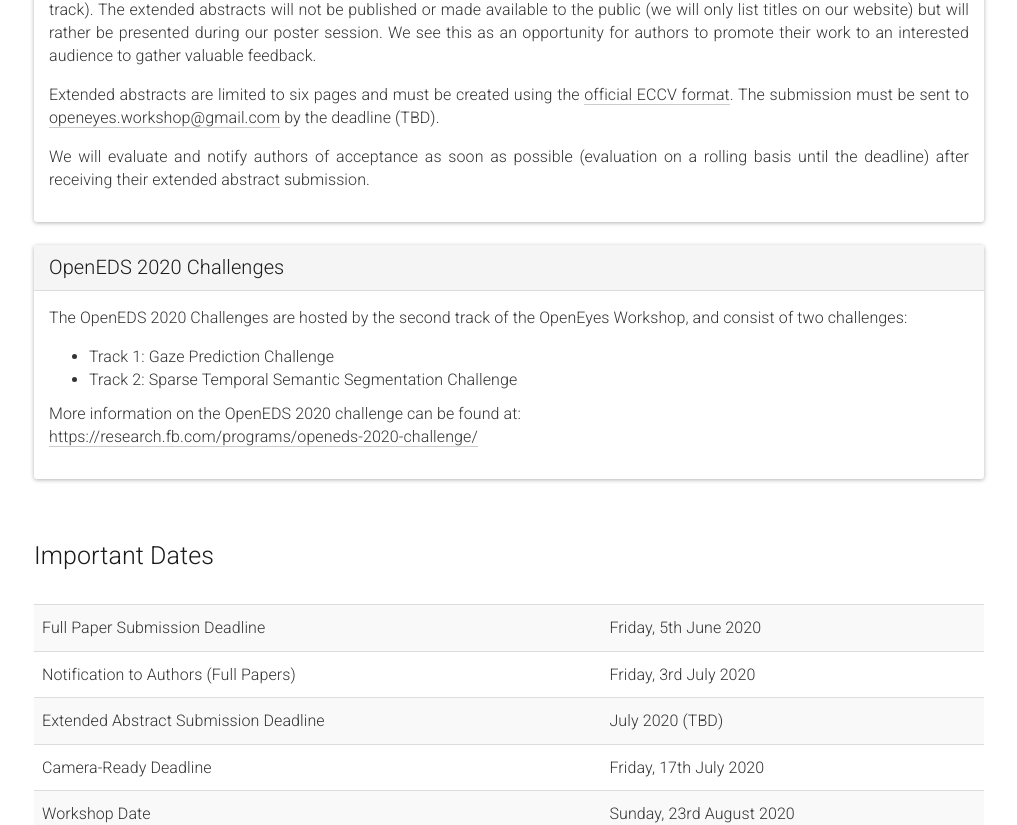
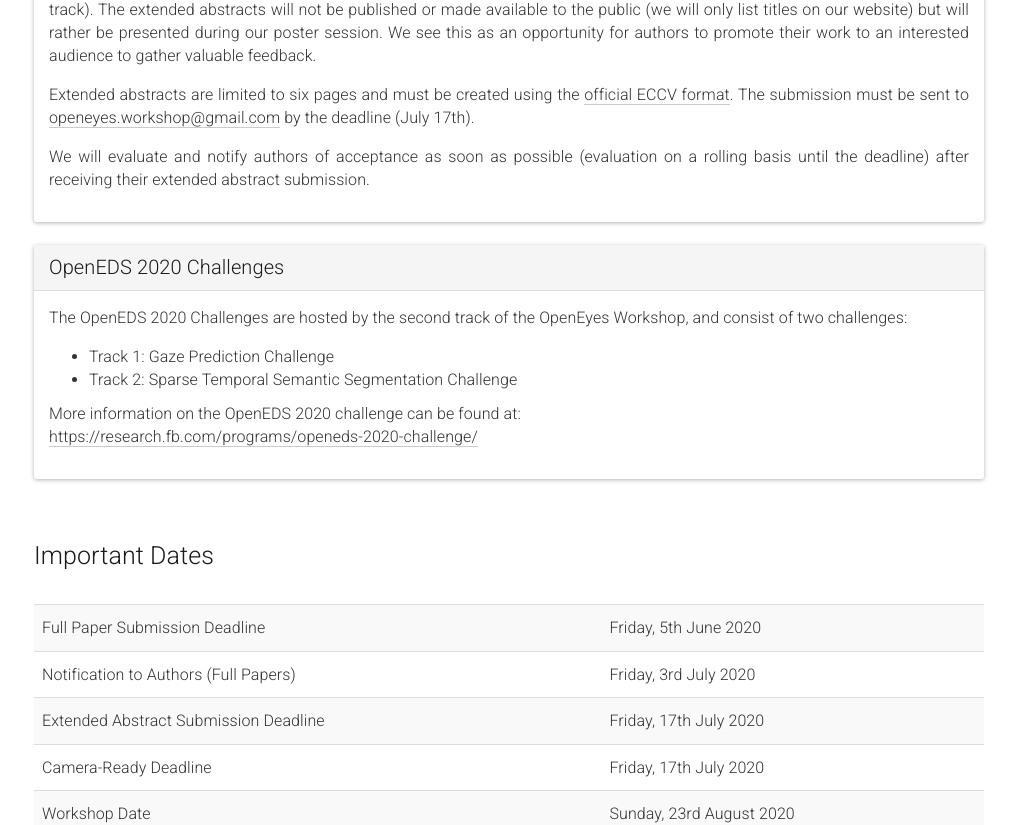
Before and after one commit to OpenEyes-Workshop/openeyes-workshop.github.io, a Jekyll site: the page built from _pages/home.md, in a window 1280 px wide and 1400 px high, scrolled down 1647 px. Shown: the part 152-977 px from the top of the window, without its empty margins (131-1148 px from the left). Built offline with Jekyll 4.4.1, drawn with Linux system fonts in a browser that asks for light colours; nearby versions of some CDN libraries.

Commit message:
Fix EA deadline

```diff
--- a/_pages/home.md
+++ b/_pages/home.md
@@ -144,7 +144,7 @@
           <p>
             In addition to regular papers, we also invite extended abstracts of ongoing or published work (<i>e.g.</i> related papers on ECCV main track). The extended abstracts will not be published or made available to the public (we will only list titles on our website) but will rather be presented during our poster session. We see this as an opportunity for authors to promote their work to an interested audience to gather valuable feedback.
           </p>
-          <p>Extended abstracts are limited to six pages and must be created using the <a href="https://eccv2020.eu/author-instructions/" target="_blank">official ECCV format</a>. The submission must be sent to <a href="mailto:openeyes.workshop@gmail.com">openeyes.workshop@gmail.com</a> by the deadline (TBD).
+          <p>Extended abstracts are limited to six pages and must be created using the <a href="https://eccv2020.eu/author-instructions/" target="_blank">official ECCV format</a>. The submission must be sent to <a href="mailto:openeyes.workshop@gmail.com">openeyes.workshop@gmail.com</a> by the deadline (July 17th).
           </p>
           <p>
             We will evaluate and notify authors of acceptance as soon as possible (evaluation on a rolling basis until the deadline) after receiving their extended abstract submission.
@@ -206,7 +206,7 @@
         </tr>
         <tr>
           <td>Extended Abstract Submission Deadline</td>
-          <td>July 2020 (TBD)</td>
+          <td>Friday, 17th July 2020</td>
         </tr>
         <tr>
           <td>Camera-Ready Deadline</td>
```
